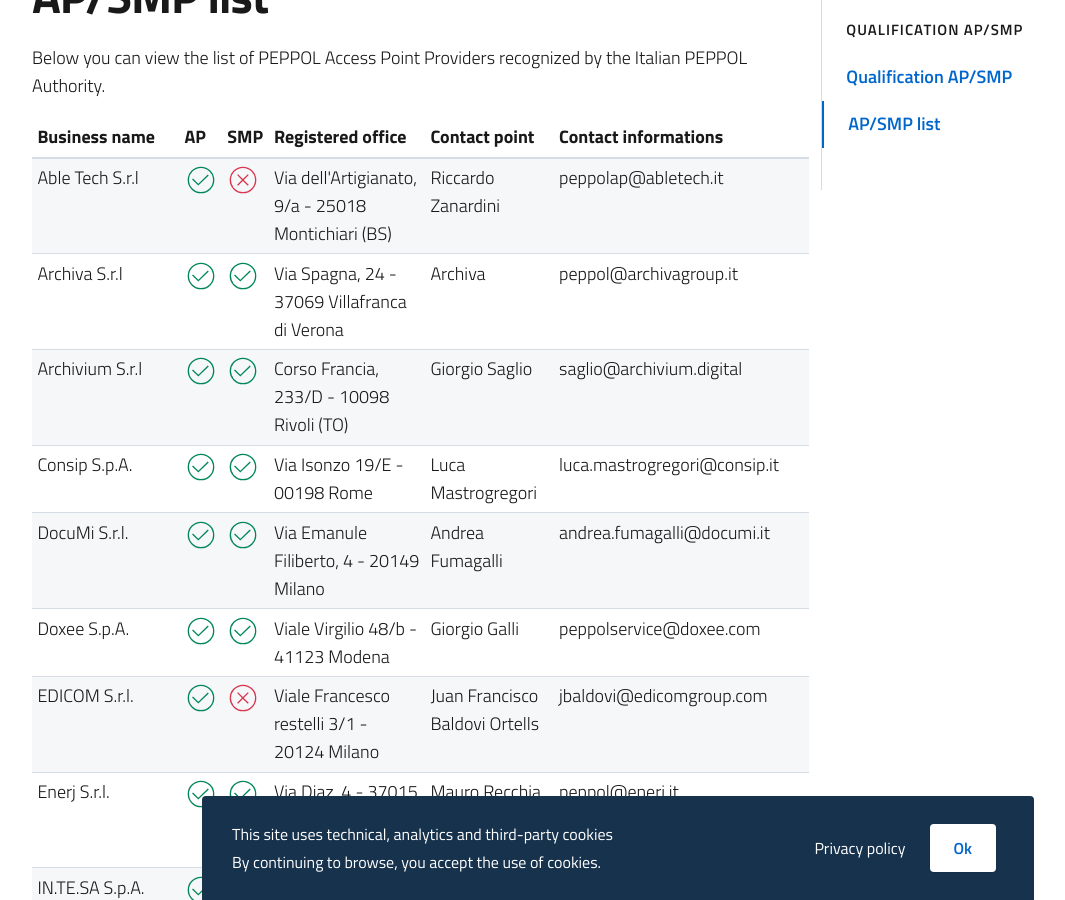
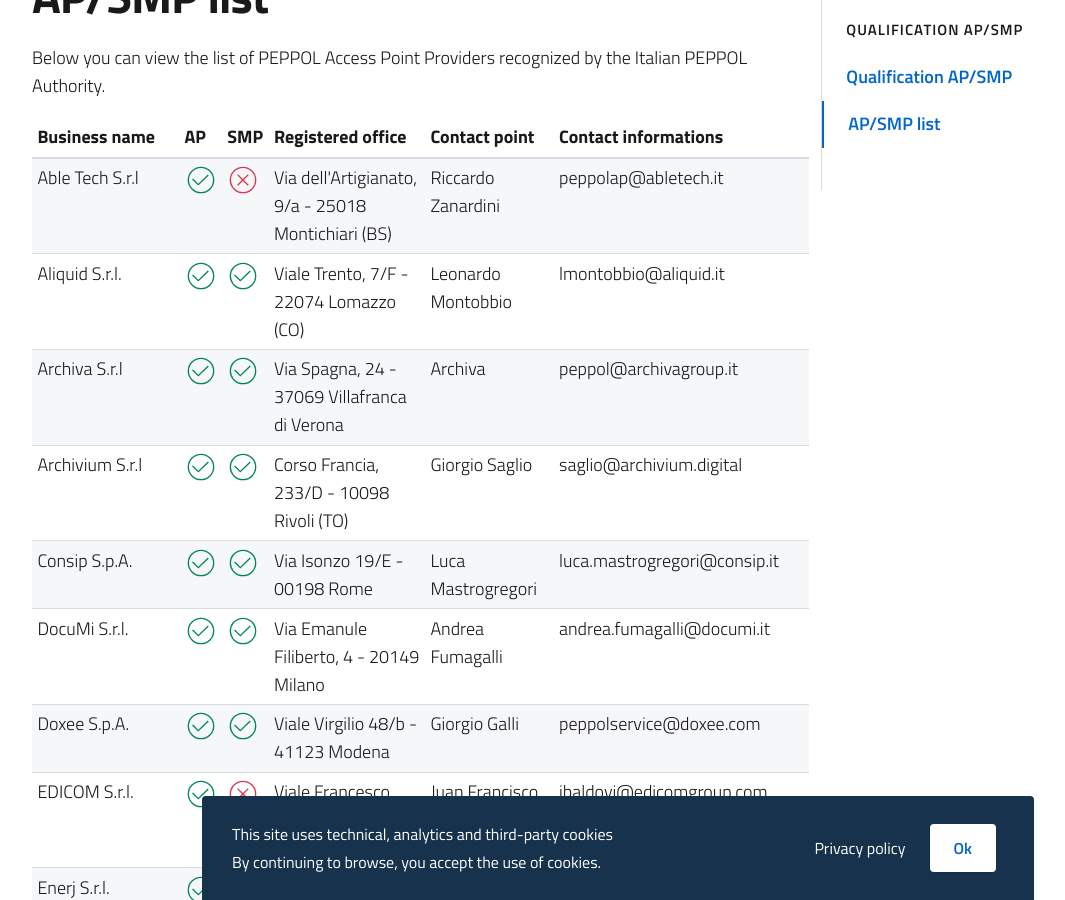
Before and after one commit to realeroberto/peppol.agid.gov.it, a Jekyll site: the page built from en/qualification-ap-smp/ap-smp-list.md, in a window 1280 px wide and 900 px high, scrolled down 332 px. Shown: the whole window, without its empty margins (22-1087 px from the left). Built offline with Jekyll 4.4.1, drawn with Linux system fonts in a browser that asks for light colours.

Commit message:
Update ap-smp-list.yml

```diff
--- a/_data/ap-smp-list.yml
+++ b/_data/ap-smp-list.yml
@@ -5,6 +5,12 @@
   registered_office: Via dell'Artigianato, 9/a - 25018 Montichiari (BS)
   contact_point: Riccardo Zanardini
   contact_info: peppolap@abletech.it
+- business_name: Aliquid S.r.l.
+  ap: true
+  smp: true
+  registered_office: Viale Trento, 7/F - 22074 Lomazzo (CO)
+  contact_point: Leonardo Montobbio
+  contact_info: lmontobbio@aliquid.it
 - business_name: Archiva S.r.l
   ap: true
   smp: true
```
